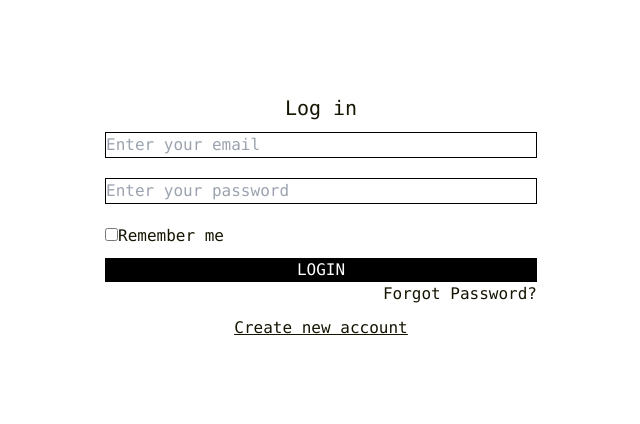
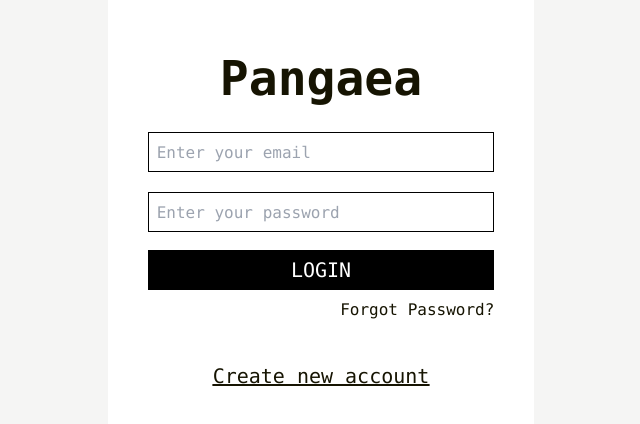
Before and after one commit to jsd8-novarex/e-commerce-frontend, a React (Vite) app: page /sign-in in a window 1280 px wide. Shown: the part 178-602 px from the top of the page, without its empty margins (319-959 px from the left). Built offline with nearby package versions, Linux system fonts and the light colour scheme.

Commit message:
edit(mine:signin): adjust space

```diff
--- a/src/pages/SignInPage.tsx
+++ b/src/pages/SignInPage.tsx
@@ -2,14 +2,17 @@ import React from "react";
 
 function SignInPage() {
   return (
-    <div className='flex justify-center'>
-      <form className='relative flex h-dvh w-dvw flex-col justify-center p-10 md:w-2/5'>
-        <div className='text-center text-xl'>Log in</div>
+    <div className='flex h-dvh w-dvw items-center justify-center bg-white md:bg-stone-100'>
+      <div className='flex h-fit w-dvw flex-col justify-center bg-white p-10 md:w-1/2 lg:w-1/3 xl:w-1/3'>
+          <div className="py-5">
+            <h1 className='text-center text-4xl font-bold md:text-5xl'>Pangaea</h1>
+          </div>
+          <form>
           <div className='py-2.5'>
             <input
               type='email'
               placeholder='Enter your email'
-            className='w-full border border-black'
+              className='w-full border border-black px-2 h-8 md:h-10'
               required
             ></input>
           </div>
@@ -17,26 +20,26 @@ function SignInPage() {
             <input
               type='password'
               placeholder='Enter your password'
-            className='w-full border border-black'
+              className='w-full border border-black px-2 h-8 md:h-10 '
               required
             ></input>
           </div>
-        <div className='py-2.5'>
-          <input type='checkbox' className='border-black'></input>
-          <label>Remember me</label>
-        </div>
           <div className='flex justify-center'>
-          <button type='submit' className='w-full bg-black text-white hover:bg-gray-600'>
+            <button
+              type='submit'
+              className='w-full bg-black text-white hover:bg-gray-600 mt-2 h-8 md:h-10 md:text-xl'
+            >
               LOGIN
             </button>
           </div>
-        <div className='text-right hover:text-gray-400'>
+          </form>
+          <div className='text-right hover:text-gray-400 mt-2'>
             <a href=''>Forgot Password?</a>
           </div>
-        <div className='py-2.5 text-center underline hover:text-gray-400'>
+          <div className='py-5 text-center underline hover:text-gray-400 md:text-xl mt-5'>
             <a href=''>Create new account</a>
           </div>
-      </form>
+      </div>
     </div>
   );
 }
```
Lines whose indentation alone changed are shown as unchanged.
